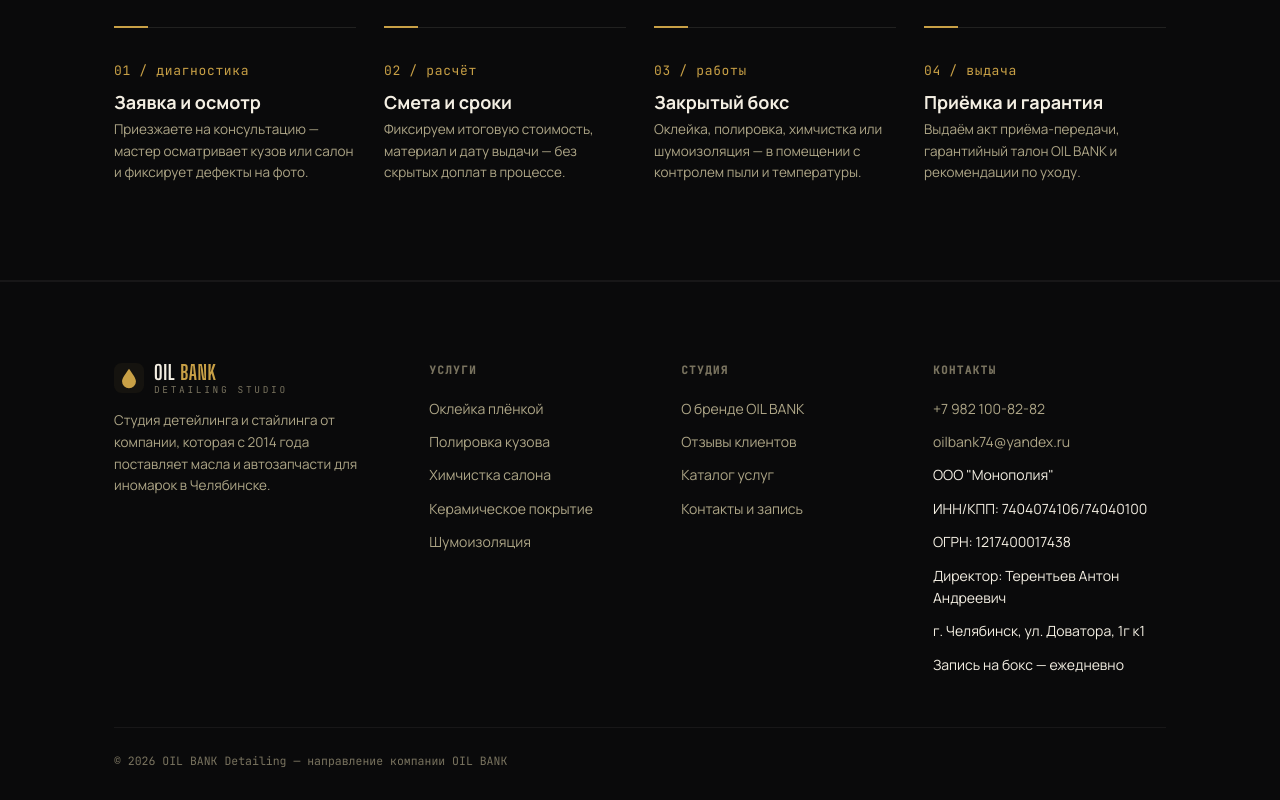
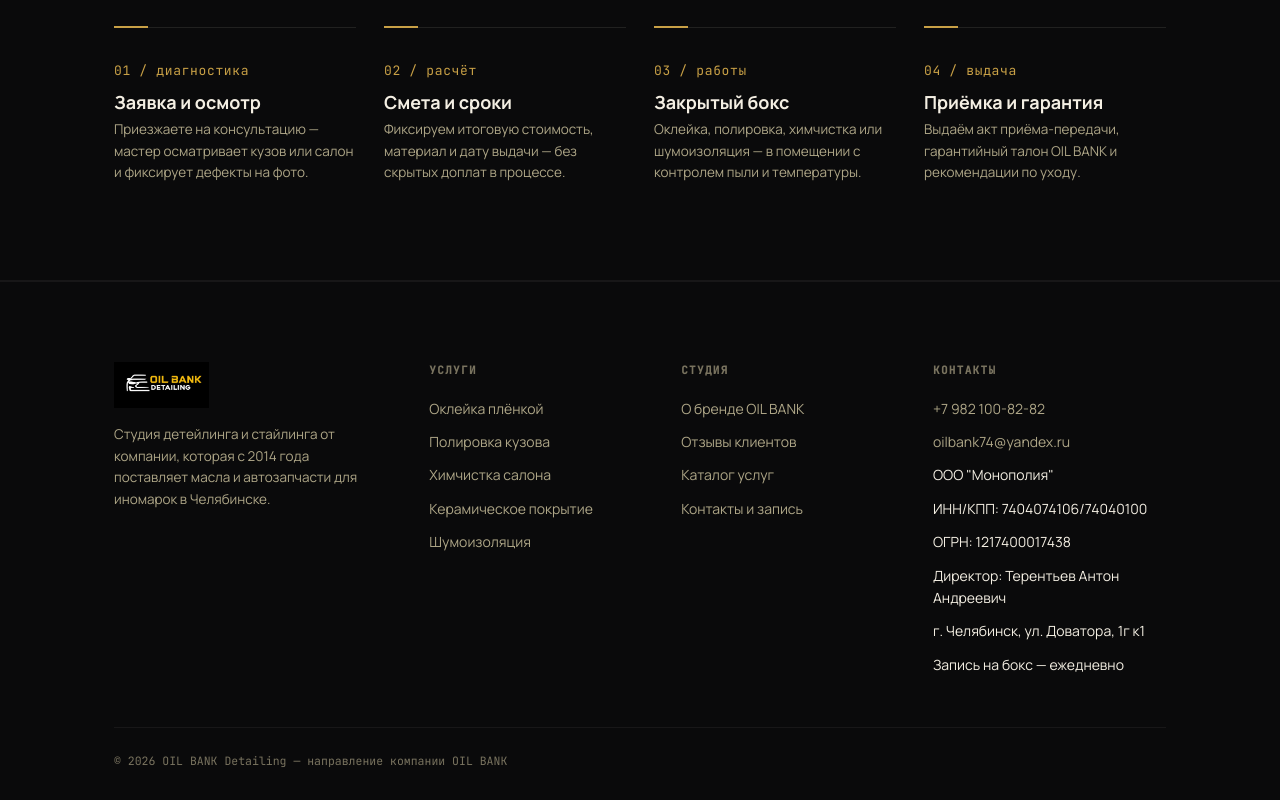
Before and after one commit to shvabriq/oil-bank, a plain HTML site: page index.html in a window 1280 px wide. Shown: the part 5229-6029 px from the top of the page. Drawn offline with Linux system fonts and the light colour scheme.

Commit message:
Replace SVG logo with image logo

```diff
--- a/index.html
+++ b/index.html
@@ -458,14 +458,7 @@
     <div class="footer-grid">
       <div class="footer-brand">
         <a class="brand" href="index.html" aria-label="OIL BANK Detailing — на главную">
-          <svg class="brand-mark" viewBox="0 0 32 32" xmlns="http://www.w3.org/2000/svg" aria-hidden="true">
-            <rect width="32" height="32" rx="8" fill="#15130f"/>
-            <path d="M16 6c4.2 6.2 7.4 10 7.4 13.6a7.4 7.4 0 1 1-14.8 0C8.6 16 11.8 12.2 16 6Z" fill="#c8a046"/>
-          </svg>
-          <span class="brand-text">
-            <span class="brand-name">OIL <b>BANK</b></span>
-            <span class="brand-tag">DETAILING STUDIO</span>
-          </span>
+        <img src="images/logo.jpg" alt="OIL BANK Detailing" class="brand-logo-img">
         </a>
         <p>Студия детейлинга и стайлинга от компании, которая с 2014 года поставляет масла и автозапчасти для иномарок в Челябинске.</p>
       </div>
```
